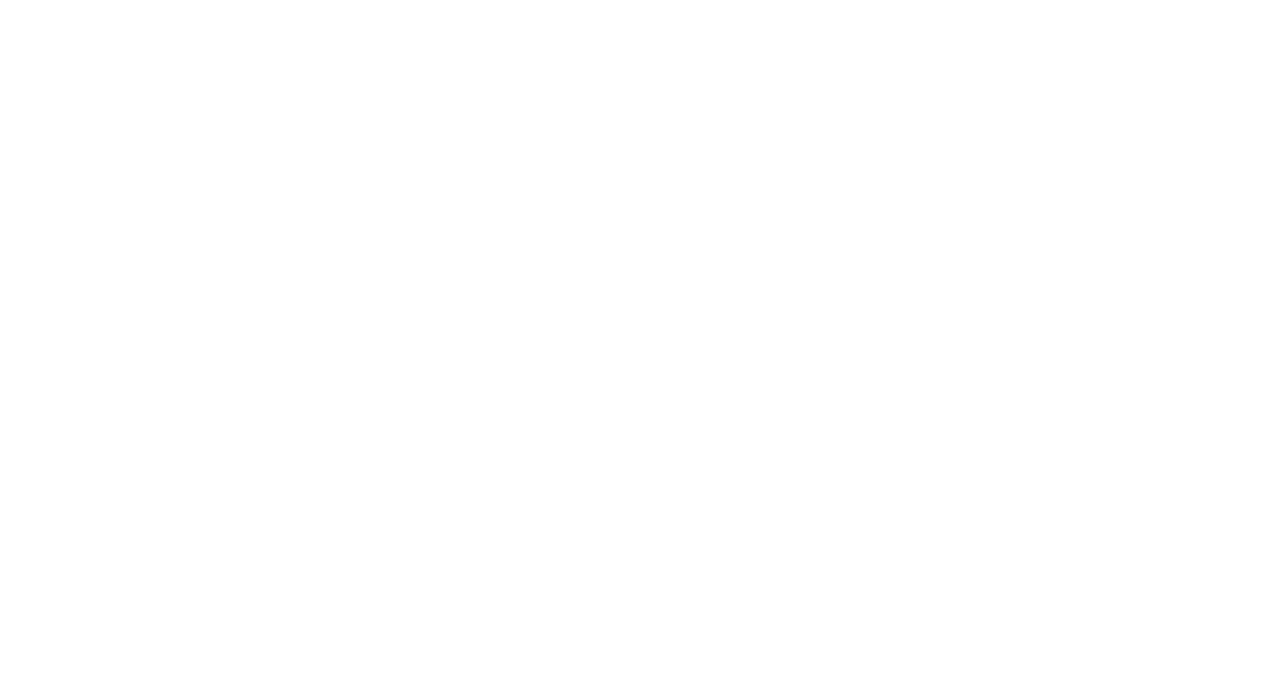
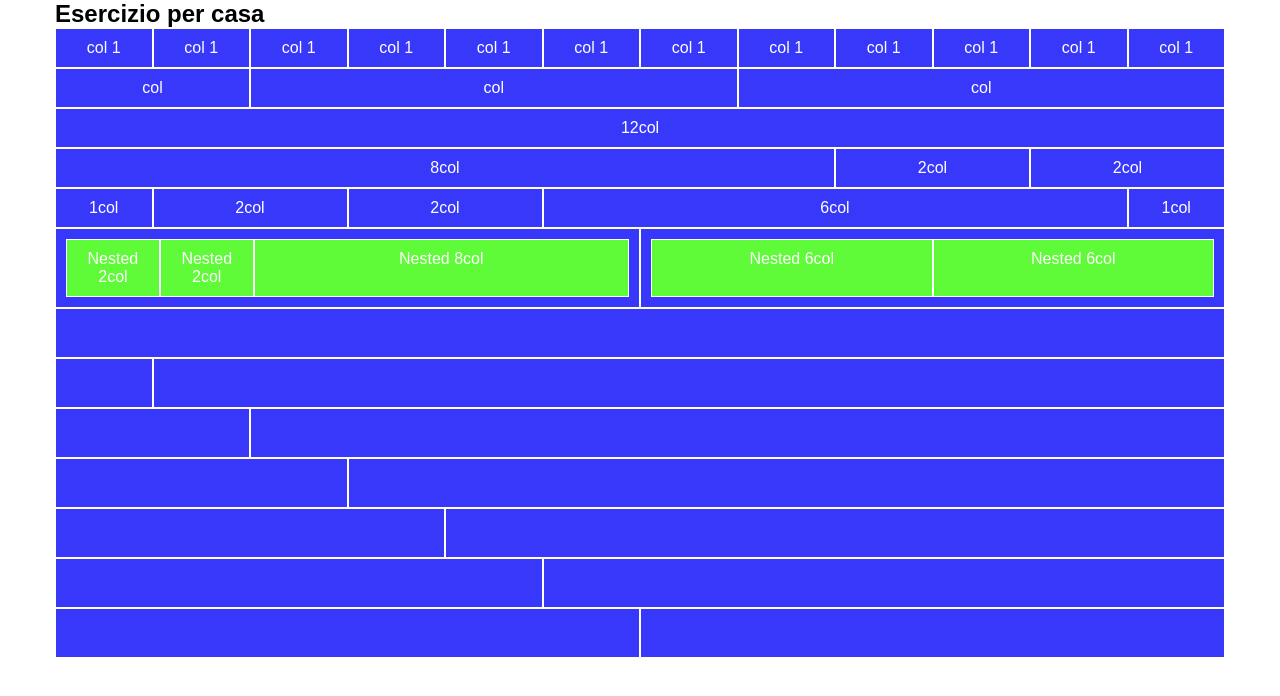
Before and after one commit to framoles/html-css-12bool, a plain HTML site: page index.html in a window 1280 px wide. Drawn offline with Linux system fonts and the light colour scheme.

Commit message:
firt part ok

```diff
--- a/12Bool.css
+++ b/12Bool.css
@@ -0,0 +1,57 @@
+.container{
+    max-width: 1170px;
+    margin: 0 auto;
+}
+
+.row{
+    display: flex;
+    flex-flow: row wrap;
+}
+
+.col-1{
+    flex-basis: calc(100% / 12);
+}
+
+.col-2{
+    flex-basis: calc((100% / 12) * 2);
+}
+
+.col-3{
+    flex-basis: calc((100% / 12) * 3);
+}
+
+.col-4{
+    flex-basis: calc((100% / 12) * 4);
+}
+
+.col-5{
+    flex-basis: calc((100% / 12) * 5);
+}
+
+.col-6{
+    flex-basis: calc((100% / 12) * 6);
+}
+
+.col-7{
+    flex-basis: calc((100% / 12) * 7);
+}
+
+.col-8{
+    flex-basis: calc((100% / 12) * 8);
+}
+
+.col-9{
+    flex-basis: calc((100% / 12) * 9);
+}
+
+.col-10{
+    flex-basis: calc((100% / 12) * 10);
+}
+
+.col-11{
+    flex-basis: calc((100% / 12) * 11);
+}
+
+.col-12{
+    flex-basis: 100%;
+}
--- a/index.html
+++ b/index.html
@@ -11,7 +11,139 @@
 </head>
 
 <body>
-
+    <div class="container">
+        <h2>Esercizio per casa</h2>
+        <div class="row">
+            <div class="col-1 bg-blue">
+                col 1
+            </div>
+            <div class="col-1 bg-blue">
+                col 1
+            </div>
+            <div class="col-1 bg-blue">
+                col 1
+            </div>
+            <div class="col-1 bg-blue">
+                col 1
+            </div>
+            <div class="col-1 bg-blue">
+                col 1
+            </div>
+            <div class="col-1 bg-blue">
+                col 1
+            </div>
+            <div class="col-1 bg-blue">
+                col 1
+            </div>
+            <div class="col-1 bg-blue">
+                col 1
+            </div>
+            <div class="col-1 bg-blue">
+                col 1
+            </div>
+            <div class="col-1 bg-blue">
+                col 1
+            </div>
+            <div class="col-1 bg-blue">
+                col 1
+            </div>
+            <div class="col-1 bg-blue">
+                col 1
+            </div>
+        </div>
+        <div class="row">
+            <div class="col-2 bg-blue">
+                col
+            </div>
+            <div class="col-5 bg-blue">
+                col
+            </div>
+            <div class="col-5 bg-blue">
+                col
+            </div>
+        </div>
+        <div class="row">
+            <div class="col-12 bg-blue">
+                12col
+            </div>
+        </div>
+        <div class="row">
+            <div class="col-8 bg-blue">
+                8col
+            </div>
+            <div class="col-2 bg-blue">
+                2col
+            </div>
+            <div class="col-2 bg-blue">
+                2col
+            </div>
+        </div>
+        <div class="row">
+            <div class="col-1 bg-blue">
+                1col
+            </div>
+            <div class="col-2 bg-blue">
+                2col
+            </div>
+            <div class="col-2 bg-blue">
+                2col
+            </div>
+            <div class="col-6 bg-blue">
+                6col
+            </div>
+            <div class="col-1 bg-blue">
+                1col
+            </div>
+        </div>
+        <div class="row">
+            <div class="row col-6 bg-blue">
+                <div class="col-2 bg-green">
+                    Nested 2col
+                </div>
+                <div class="col-2 bg-green">
+                    Nested 2col
+                </div>
+                <div class="col-8 bg-green">
+                    Nested 8col
+                </div>
+            </div>
+            <div class="row col-6 bg-blue">
+                <div class="col-6 bg-green">
+                    Nested 6col
+                </div>
+                <div class="col-6 bg-green">
+                    Nested 6col
+                </div>
+            </div>
+        </div>
+        <div class="row">
+            <div class="col-12 bg-blue h50px"></div>
+        </div>
+        <div class="row">
+            <div class="col-1 bg-blue h50px"></div>
+            <div class="col-11 bg-blue h50px"></div>
+        </div>
+        <div class="row">
+            <div class="col-2 bg-blue h50px"></div>
+            <div class="col-10 bg-blue h50px"></div>
+        </div>
+        <div class="row">
+            <div class="col-3 bg-blue h50px"></div>
+            <div class="col-9 bg-blue h50px"></div>
+        </div>
+        <div class="row">
+            <div class="col-4 bg-blue h50px"></div>
+            <div class="col-8 bg-blue h50px"></div>
+        </div>
+        <div class="row">
+            <div class="col-5 bg-blue h50px"></div>
+            <div class="col-7 bg-blue h50px"></div>
+        </div>
+        <div class="row">
+            <div class="col-6 bg-blue h50px"></div>
+            <div class="col-6 bg-blue h50px"></div>
+        </div>
+    </div>
 </body>
 
 </html>
--- a/style.css
+++ b/style.css
@@ -2,8 +2,24 @@
     margin: 0;
     padding: 0;
     box-sizing: border-box;
+    font-family: sans-serif;
 }
 
 .bg-blue{
-    background-color: blue;
+    background-color: rgb(56, 56, 250);
 }
+
+.bg-green{
+    background-color: rgb(95, 250, 56);
+}
+
+.h50px{
+    height: 50px;
+}
+
+.row div{
+    text-align: center;
+    border: 1px solid white;
+    color: white;
+    padding: 10px;
+}
```
